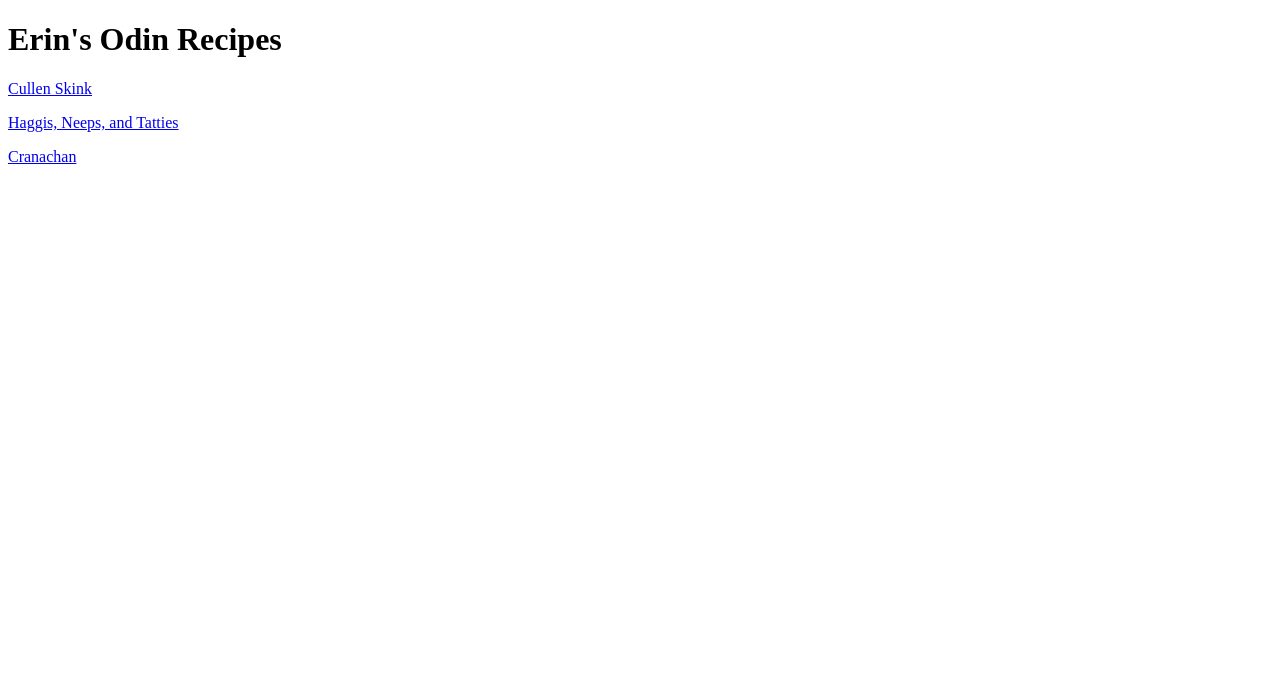
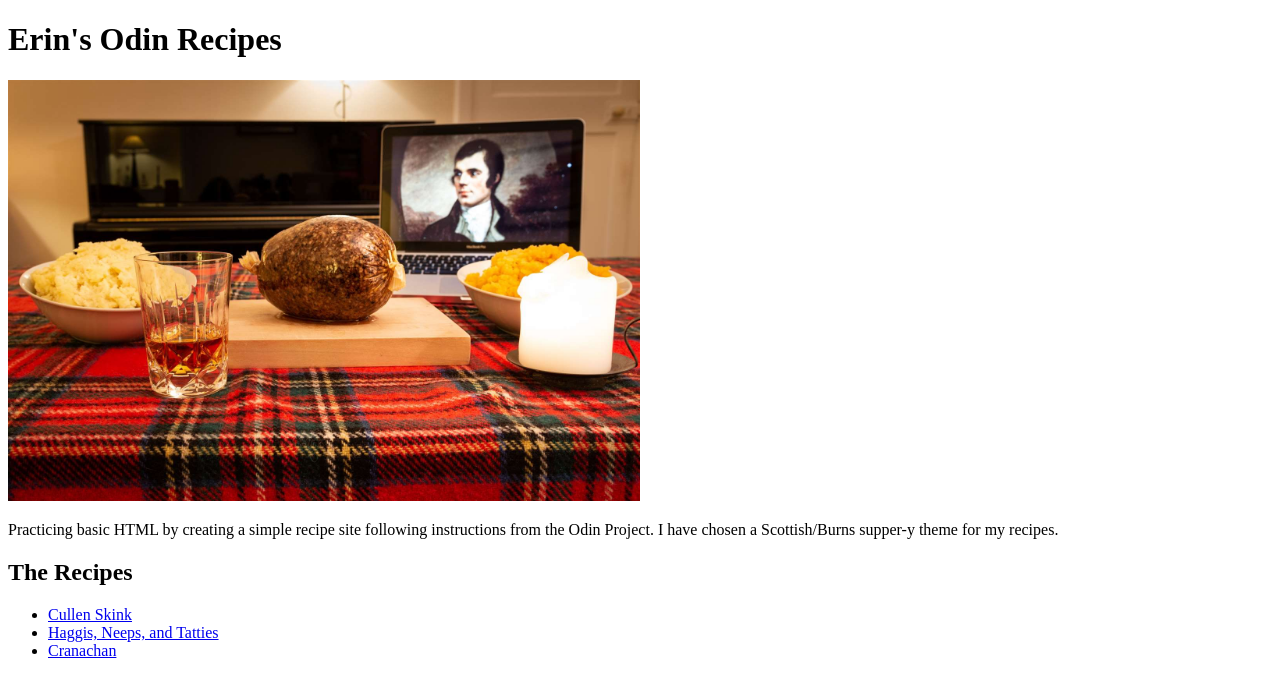
Before and after one commit to superstaggie/odin-recipes, a plain HTML site: page index.html in a window 1280 px wide. Drawn offline with Linux system fonts and the light colour scheme.

Commit message:
Add image to index and format links Author: Erin Date/Time: 2022-05-16 09:33
Add image of a Burn's Supper to home page
Add description to home page
Format recipe links into an unordered list

```diff
--- a/index.html
+++ b/index.html
@@ -7,8 +7,14 @@
 
     <body>
         <h1>Erin's Odin Recipes</h1>
-        <p><a href="./recipes/cullenskink.html">Cullen Skink</a></p>
-        <p><a href="./recipes/haggis.html">Haggis, Neeps, and Tatties</a></p>
-        <p><a href="./recipes/cranachan.html">Cranachan</a></p>
+            <p><img src="./images/supper.jpg" alt="haggis, neeps and tatties with a picture of poet Robert Burns" height=50% width=50% /></p>
+            <p>Practicing basic HTML by creating a simple recipe site following instructions from the Odin Project. I have chosen a Scottish/Burns supper-y theme for my recipes.</p>
+
+            <h2>The Recipes</h2>
+                <ul>
+                    <li><a href="./recipes/cullenskink.html">Cullen Skink</a></li>
+                    <li><a href="./recipes/haggis.html">Haggis, Neeps, and Tatties</a></li>
+                    <li><a href="./recipes/cranachan.html">Cranachan</a></li>
+                </ul>
     </body>
 </html>
```
Also changed, not shown: images/supper.jpg (added).
